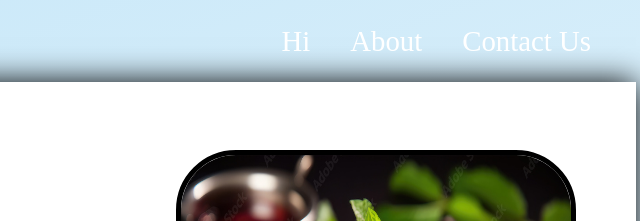
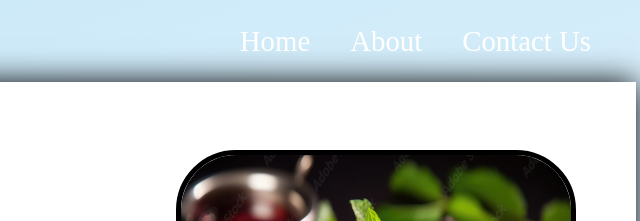
Before and after one commit to S-M-AhmadShah/FoodWeb.github.io, a plain HTML site: page index.html in a window 1280 px wide. Shown: the top 221 px of the page, 612-1252 px from the left. Drawn offline with Linux system fonts and the light colour scheme.

Commit message:
i dont know
i dont know

```diff
--- a/index.html
+++ b/index.html
@@ -22,7 +22,7 @@
 
                         <li>
                             <div id="navItems">
-                                <a href="#">Hi</a>
+                                <a href="#">Home</a>
                                 <a href="#">About</a>
                                 <a href="#">Contact Us</a>
                             </div>
```
